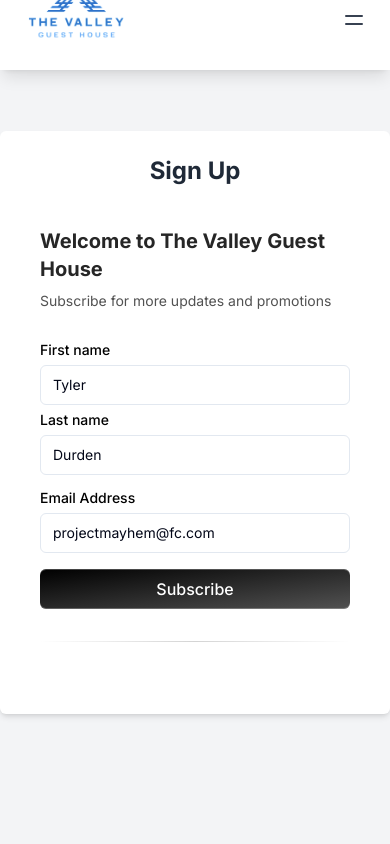
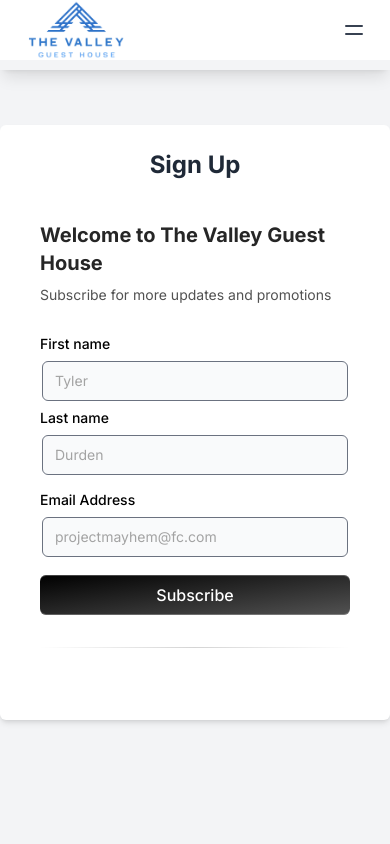
Before and after one commit to Nerd-Culture-09/The-Valley, a Next.js app: page /signup in a window 390 px wide. Shown: the top 844 px of the page. Built offline with nearby package versions, Linux system fonts and the light colour scheme.

Commit message:
final changes

```diff
--- a/components/FrontEnd/BookingForm.tsx
+++ b/components/FrontEnd/BookingForm.tsx
@@ -2,19 +2,9 @@
 import React from "react";
 import { Button } from "@/components/ui/button";
 import { Checkbox } from "../ui/checkbox";
-import {
-  Select,
-  SelectTrigger,
-  SelectValue,
-  SelectContent,
-  SelectGroup,
-  SelectLabel,
-  SelectItem,
-} from "@radix-ui/react-select";
-
-// Import the date pickers
 import { DatePickerWithPresets1 } from "@/components/FrontEnd/checkout-calander";
 import { DatePickerWithPresets2 } from "@/components/FrontEnd/checkin-calander";
+import { Input } from "../ui/input";
 
 interface FormPageProps {
   onNext: () => void;
@@ -34,10 +24,10 @@ export const FormPage: React.FC<FormPageProps> = ({ onNext }) => {
           <label className="block text-sm font-medium text-gray-700">
             Full Name
           </label>
-          <input
+          <Input
             type="text"
             required
-            className="mt-1 block w-full border border-gray-300 rounded-md shadow-sm"
+            className=""
           />
         </div>
 
@@ -46,10 +36,10 @@ export const FormPage: React.FC<FormPageProps> = ({ onNext }) => {
           <label className="block text-sm font-medium text-gray-700">
             Email
           </label>
-          <input
+          <Input
             type="email"
             required
-            className="mt-1 block w-full border border-gray-300 rounded-md shadow-sm"
+            className=""
           />
         </div>
 
@@ -58,10 +48,10 @@ export const FormPage: React.FC<FormPageProps> = ({ onNext }) => {
           <label className="block text-sm font-medium text-gray-700">
             Phone Number
           </label>
-          <input
+          <Input
             type="text"
             required
-            className="mt-1 block w-full border border-gray-300 rounded-md shadow-sm"
+            className=""
           />
         </div>
 
--- a/components/FrontEnd/Footer.tsx
+++ b/components/FrontEnd/Footer.tsx
@@ -1,7 +1,7 @@
-"use client";
+"use client"
+
 import React from "react";
 import Link from "next/link";
-import { link } from "fs";
 
 const Footer = () => {
   const footerNavs = [
@@ -34,7 +34,7 @@ const Footer = () => {
         {/* Footer Navigation */}
         <div className="flex-1">
           <div className="max-w-xs">
-            <img src="/vlogo.png" className="w-24" alt="The Valley Guest House Logo" />
+            <img src="/logo.png" className="w-24" alt="The Valley Guest House Logo" />
           </div>
           <form onSubmit={(e) => e.preventDefault()}>
             <label className="block pt-2 pb-1 text-sm">
@@ -65,9 +65,9 @@ const Footer = () => {
                       {el.name}
                     </Link>
                   ) : (
-                    <a href={el.href} className="hover:underline hover:text-indigo-600">
+                    <Link href={el.href} className="hover:underline hover:text-indigo-600">
                       {el.name}
-                    </a>
+                    </Link>
                   )}
                 </li>
               ))}
@@ -85,14 +85,15 @@ const Footer = () => {
               className="border rounded-md"
               style={{ border: 0 }}
               allowFullScreen={true}
-            ></iframe>
+            >
+            </iframe>
 
         </div>
       </div>
 
       <div className="mt-4 py-4 border-t items-center justify-between sm:flex">
         <div className="mt-2 text-sm sm:mt-0">
-          &copy; 2024 The Valley Guest House All rights reserved.
+          &copy; {new Date().getFullYear()} The Valley Guest House All rights reserved.
         </div>
         <div className="mt-4 sm:mt-0">
           <ul className="flex items-center space-x-2">
--- a/components/FrontEnd/NavigiationBar.tsx
+++ b/components/FrontEnd/NavigiationBar.tsx
@@ -1,4 +1,5 @@
 "use client";
+import Link from "next/link";
 import { useState, useEffect } from "react";
 
 const NavigationBar = () => {
@@ -31,15 +32,15 @@ const NavigationBar = () => {
   return (
     <nav
       className={`w-full h-[70px] fixed top-0 z-50 transition-colors duration-300 ${
-        scrolled ? "bg-white shadow-lg" : "bg-white shadow-lg"
+        scrolled ? " shadow-lg" : "shadow-lg"
       }`}
     >
-      <div className="items-center px-4 max-w-screen-xl mx-auto md:flex md:px-8">
+      <div className="items-center bg-white px-4 w-full mx-auto md:flex md:px-8">
         <div className="flex items-center justify-between md:py-5 md:block">
-          <div className="-mt-5">
+          <div className="lg:-mt-4">
             <a href="/">
               <img
-                src="/vlogo.png"
+                src="/logo.png"
                 width={120}
                 height={50}
                 alt="The Valley logo"
@@ -91,7 +92,9 @@ const NavigationBar = () => {
           <ul className="justify-center items-center space-y-8 md:flex md:space-x-6 md:space-y-0">
             {navigation.map((item, idx) => (
               <li key={idx} className="text-gray-600 hover:text-indigo-600">
-                <a href={item.path}>{item.title}</a>
+                <Link href={item.path}>
+                {item.title}
+                </Link>
               </li>
             ))}
           </ul>
--- a/components/FrontEnd/checkout-calander.tsx
+++ b/components/FrontEnd/checkout-calander.tsx
@@ -45,7 +45,7 @@ export function DatePickerWithPresets1() {
             "w-[280px] justify-start text-left font-normal",
             !date && "text-muted-foreground"
           )}
-          onClick={() => setPopoverOpen(!popoverOpen)} // Toggle popover state
+          onClick={() => setPopoverOpen(!popoverOpen)}
         >
           <CalendarIcon className="mr-2 h-4 w-4" />
           {date ? format(date, "PPP") : <span>Pick a date</span>}{" "}
@@ -87,7 +87,7 @@ export function DatePickerWithPresets1() {
             onValueChange={(value) =>
               setTime((prev) => {
                 const newTime = `${value}:${prev.split(":")[1] || "00"}`;
-                setError(""); // Clear error when time is selected
+                setError("");
                 return newTime;
               })
             }
--- a/components/ui/input.tsx
+++ b/components/ui/input.tsx
@@ -1,25 +1,61 @@
-import * as React from "react"
-
-import { cn } from "@/lib/utils"
+// Input component extends from shadcnui - https://ui.shadcn.com/docs/components/input
+"use client";
+import * as React from "react";
+import { cn } from "@/lib/utils";
+import { useMotionTemplate, useMotionValue, motion } from "framer-motion";
 
 export interface InputProps
   extends React.InputHTMLAttributes<HTMLInputElement> {}
 
 const Input = React.forwardRef<HTMLInputElement, InputProps>(
   ({ className, type, ...props }, ref) => {
+    const radius = 100; // change this to increase the rdaius of the hover effect
+    const [visible, setVisible] = React.useState(false);
+
+    let mouseX = useMotionValue(0);
+    let mouseY = useMotionValue(0);
+
+    function handleMouseMove({ currentTarget, clientX, clientY }: any) {
+      let { left, top } = currentTarget.getBoundingClientRect();
+
+      mouseX.set(clientX - left);
+      mouseY.set(clientY - top);
+    }
     return (
+      <motion.div
+        style={{
+          background: useMotionTemplate`
+        radial-gradient(
+          ${visible ? radius + "px" : "0px"} circle at ${mouseX}px ${mouseY}px,
+          var(--blue-500),
+          transparent 80%
+        )
+      `,
+        }}
+        onMouseMove={handleMouseMove}
+        onMouseEnter={() => setVisible(true)}
+        onMouseLeave={() => setVisible(false)}
+        className="p-[2px] rounded-lg transition duration-300 group/input"
+      >
         <input
           type={type}
           className={cn(
-          "flex h-10 w-full rounded-md border border-slate-200 bg-white px-3 py-2 text-sm ring-offset-white file:border-0 file:bg-transparent file:text-sm file:font-medium placeholder:text-slate-950 focus-visible:outline-none focus-visible:ring-2 focus-visible:ring-slate-950 focus-visible:ring-offset-2 disabled:cursor-not-allowed disabled:opacity-50 dark:border-slate-800 dark:bg-slate-950 dark:ring-offset-slate-950 dark:placeholder:text-slate-400 dark:focus-visible:ring-slate-300",
+            `flex h-10 w-full border bg-gray-50 dark:bg-zinc-800 text-black dark:text-white shadow-input rounded-md px-3 py-2 text-sm  file:border-0 file:bg-transparent
+          file:text-sm file:font-medium placeholder:text-neutral-400 dark:placeholder-text-neutral-600
+          focus-visible:outline-none focus-visible:ring-[2px]  focus-visible:ring-neutral-400 dark:focus-visible:ring-neutral-600
+           disabled:cursor-not-allowed disabled:opacity-50
+           dark:shadow-[0px_0px_1px_1px_var(--neutral-700)]
+           group-hover/input:shadow-none transition duration-400
+           `,
             className
           )}
           ref={ref}
           {...props}
         />
-    )
+      </motion.div>
+    );
   }
-)
-Input.displayName = "Input"
+);
+Input.displayName = "Input";
 
-export { Input }
+export { Input };
```
Also changed, not shown: public/logo.png. Lines whose indentation alone changed are shown as unchanged.
